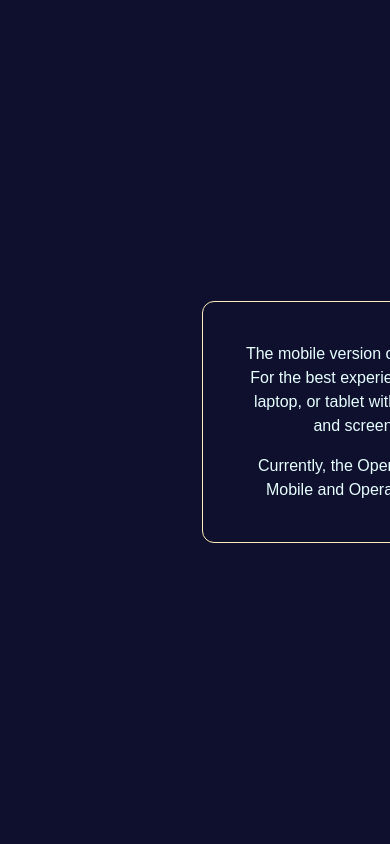
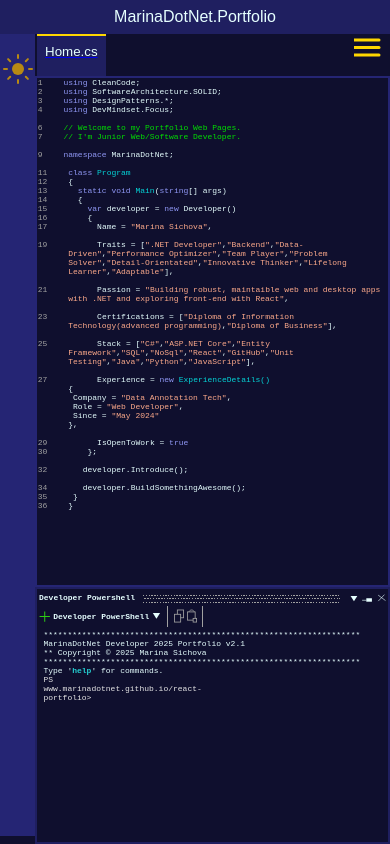
Before and after one commit to MarinaDotNet/portfolio-react, a React (Vite) app: page /#/ in a window 390 px wide. Shown: the top 844 px of the page. Built offline with nearby package versions, Linux system fonts and the light colour scheme.

Commit message:
Added UI for mobile layout. Updated NavBar.jsx for mobiles. Added ColapsedNavBar.jsx. Updated index.css

```diff
--- a/src/components/MobileLayout.jsx
+++ b/src/components/MobileLayout.jsx
@@ -1,37 +1,40 @@
+
+import {HashRouter as Router, Routes, Route} from "react-router-dom";
+import DecorativeTopComponents from "./mobileLayout/DecorativeTopComponents";
+import SideBar from "./mobileLayout/SideBar";
+import NavBar from "./NavBar";
+
+import Home from "../pages/Home";
+import Projects from "../pages/Projects";
+import AboutMe from "../pages/Aboutme";
+import Contact from "../pages/Contact";
+import Skills from "../pages/Skills";
+import DeveloperPowerShell from "./DeveloperPowerShell";
 
 export default function MobileLayout(){
     return(
-        <>
-        <div style={{
-            display: 'flex',
-            justifyContent: 'center',
-            alignItems: 'center',
-            minHeight: '100vh',
-            padding: '1rem',
-            boxSizing: 'border-box'
-        }}>
-            <div style={{
-                maxWidth: '100vw',
-                width: '100%',
-                border: '1px solid #ffeeba',
-                borderRadius: '12px',
-                padding: '1.5rem',
-                textAlign: 'center',
-                fontFamily: 'sans-serif',
-                fontSize: '1rem',
-                lineHeight: '1.5'
-            }}>
-                <p>
-                    The mobile version of this site is not yet available. <br />
-                    For the best experience, please visit using a PC, laptop, or tablet with a screen width over <strong>610px</strong> <br/>
-                    and screen height over <strong>500px</strong>.
-                </p>
-                <p>
-                    Currently, the Opera browser is not supported. <br />
-                    Mobile and Opera support are coming soon!
-                </p>
+        <Router>
+            <div className="page-layout">
+                <DecorativeTopComponents />
+                <div className="page-content">
+                    <SideBar />
+                    <div className="">
+                        <NavBar />
+                        <div className="component-box">
+                            <Routes>
+                                <Route path="/" element={<Home />} />
+                                <Route path="/projects" element={<Projects />} />
+                                <Route path="/skills" element={<Skills />} />
+                                <Route path="/aboutme" element={<AboutMe />} />
+                                <Route path="/contact" element={<Contact />} />
+                                <Route path="*" element={<Home />} />
+                            </Routes>
+                        </div>
+                        <DeveloperPowerShell />
+                    </div>
+                </div>
+
             </div>
-        </div>
-        </>
+        </Router>
     );
 }
--- a/src/components/NavBar.jsx
+++ b/src/components/NavBar.jsx
@@ -1,28 +1,41 @@
 import { Link, useLocation } from "react-router-dom";
+import ColapsedNavBar from "./mobileLayout/ColapsedNavBar";
 
 export default function NavBar() {
   const { pathname } = useLocation();
   const page = pathname === "/" ? "home" : pathname.replace("/", "");
 
+  // Collapse menu if in mobile mode
+  const collapseIfResponsive = () => {
+    const navBar = document.getElementById("nav-buttons");
+    if(navBar && navBar.classList.contains("responsive")){
+      navBar.classList.remove("responsive");
+    }
+  };
+
   return (
     <div className="nav-bar">
-      <div id="nav-buttons">
-        <Link to="/">
+
+      <div className="navigate-buttons" id="nav-buttons">
+        <Link to="/" className="responsive-nav-button" onClick={collapseIfResponsive}>
           <button className={page === "home" ? "active" : ""}>Home.cs</button>
         </Link>
-        <Link to="/projects">
+        <Link to="/projects" className="responsive-nav-button" onClick={collapseIfResponsive}>
           <button className={page === "projects" ? "active" : ""}>Projects.cs</button>
         </Link>
-        <Link to="/skills">
+        <Link to="/skills" className="responsive-nav-button" onClick={collapseIfResponsive}>
           <button className={page === "skills" ? "active" : ""}>Skills.cs</button>
         </Link>
-        <Link to="/aboutme">
+        <Link to="/aboutme" className="responsive-nav-button" onClick={collapseIfResponsive}>
           <button className={page === "aboutme" ? "active" : ""}>About_Me.cs</button>
         </Link>
-        <Link to="/contact">
+        <Link to="/contact" className="responsive-nav-button" onClick={collapseIfResponsive}>
           <button className={page === "contact" ? "active" : ""}>Contact.cs</button>
         </Link>
       </div>
+
+      <ColapsedNavBar />
+
     </div>
   );
 }
--- /dev/null
+++ b/src/components/mobileLayout/ColapsedNavBar.jsx
@@ -0,0 +1,46 @@
+
+export default function ColapsedNavBar(){
+
+    const collapsedNavBar = () => {
+        var navBar = document.getElementById("nav-buttons");
+        if(navBar){
+           navBar.classList.toggle("responsive");
+        }
+    };
+    return(
+        <button title="icon-hamburger" className="hamburger-icon" onClick={collapsedNavBar}>
+            <svg height="30" width="30" id="hamburger" viewBox="5 5 30 30">
+            <line
+            id="hamburgerLine1"
+            stroke="var(--color-highlight-primary)"
+            strokeWidth='3'
+            strokeLinecap='round'
+            x1='0'
+            y1='25'
+            x2='30'
+            y2='25'
+            ></line>
+            <line
+            id="hamburgerLine2"
+            stroke='var(--color-highlight-primary)'
+            strokeWidth='3'
+            strokeLinecap='round'
+            x1='0'
+            y1='17.5'
+            x2='30'
+            y2='17.5'
+            ></line>
+            <line
+            id="hamburgerLine3"
+            stroke='var(--color-highlight-primary)'
+            strokeWidth='3'
+            strokeLinecap='round'
+            x1='0'
+            y1='10'
+            x2='30'
+            y2='10'
+            ></line>
+          </svg>
+        </button>
+    );
+}
--- /dev/null
+++ b/src/components/mobileLayout/DecorativeTopComponents.jsx
@@ -0,0 +1,8 @@
+
+export default function DecorativeTopComponents(){
+    return(
+        <div className="decorative-top-mobile">
+        <span className="text-primary">MarinaDotNet.Portfolio</span>
+        </div>
+    );
+}
--- /dev/null
+++ b/src/components/mobileLayout/SideBar.jsx
@@ -0,0 +1,24 @@
+import LightThemeIcon from "../LightThemeIcon";
+import DarkThemeIcon from "../DarkThemeIcon";
+import { ThemeContext } from "../ThemeContext";
+import { useContext } from "react";
+
+export default function SideBar(){
+    const {theme, toggleTheme} = useContext(ThemeContext);
+
+
+    return(
+        <div className="side-bar">
+            <a id={theme}
+                type="button"
+                onClick={toggleTheme}
+                className="color-theme-icon"
+                title="Change theme">
+                    {theme === "light"
+                        ? <LightThemeIcon />
+                        : <DarkThemeIcon />
+                    }
+            </a>
+        </div>
+    );
+}
--- a/src/index.css
+++ b/src/index.css
@@ -197,6 +197,11 @@ a.primary-text::after{
   background-color: var(--color-nav-btn-active);
   border-top: 2px solid var(--color-highlight-primary);
 }
+
+.hamburger-icon{
+  display: none;
+}
+
 /* #endregion Navigation Bar Styles */
 
 /* === Page Component Box === */
@@ -249,3 +254,96 @@ a.primary-text::after{
   width: 58vw;
   height: 60vh;
 }
+
+/* #region Mobile Layouts */
+
+.decorative-top-mobile{
+  width: 100vw;
+  height: 5vh;
+  display: flex;
+  justify-content: center;
+  align-items: center;
+  margin: 0;
+  background-color: var(--color-frame);
+}
+
+.side-bar{
+  width: 10vw;
+  height: 95vh;
+  display: flex;
+  justify-content: center;
+
+  background-color: var(--color-border);
+}
+
+.page-content{
+  display: flex;
+  flex-direction: row;
+}
+
+@media screen and (max-width: 600px), screen and (max-height: 500px){
+
+  .page-layout{
+    gap: 0;
+    display: flex;
+    flex-direction: column;
+    justify-content: center;
+  }
+
+  .color-theme-icon{
+    margin: 0;
+    padding-top: 20px;
+  }
+
+  .nav-bar{
+    justify-content: space-between;
+    align-items: center;
+    height: 5vh;
+    margin-left: 2px;
+  }
+  .hamburger-icon {
+    display: flex;
+    height: 5vh;
+    background-color: transparent;
+    border: none;
+    cursor: pointer;
+  }
+  .navigate-buttons.responsive {
+    display: flex;
+    flex-direction: column;
+    position: absolute;
+    top: 10vh;
+    left: 10vw;
+    width: max-content;
+    background-color: var(--color-nav-btn-inactive);
+    z-index: 10;
+  }
+  .responsive-nav-button button.active{
+    display: flex;
+    height: 5vh;
+  }
+  .responsive-nav-button button:not(.active){
+    display: none;
+  }
+  .navigate-buttons.responsive .responsive-nav-button button:not(.active){
+    display: flex;
+  }
+  .navigate-buttons.responsive .responsive-nav-button button{
+    width: 100%;
+  }
+
+
+  .component-box{
+    border: 2px solid var(--color-border);
+    overflow: scroll;
+    width: 90vw;
+    height: 60vh;
+  }
+
+  .footer{
+    width: 90vw;
+    height: 30vh;
+    max-height: 40vh;
+  }
+}
+/* #endregion Mobile Layouts */
```
